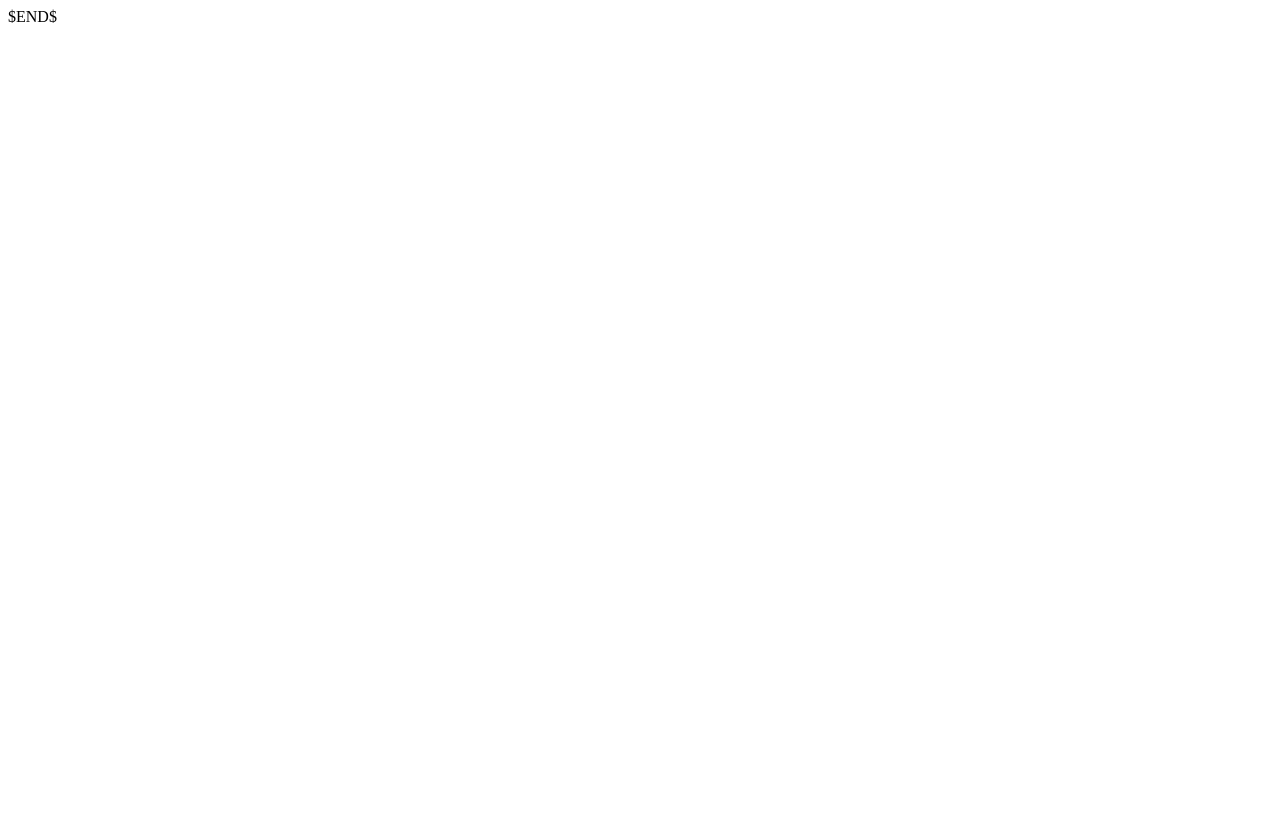
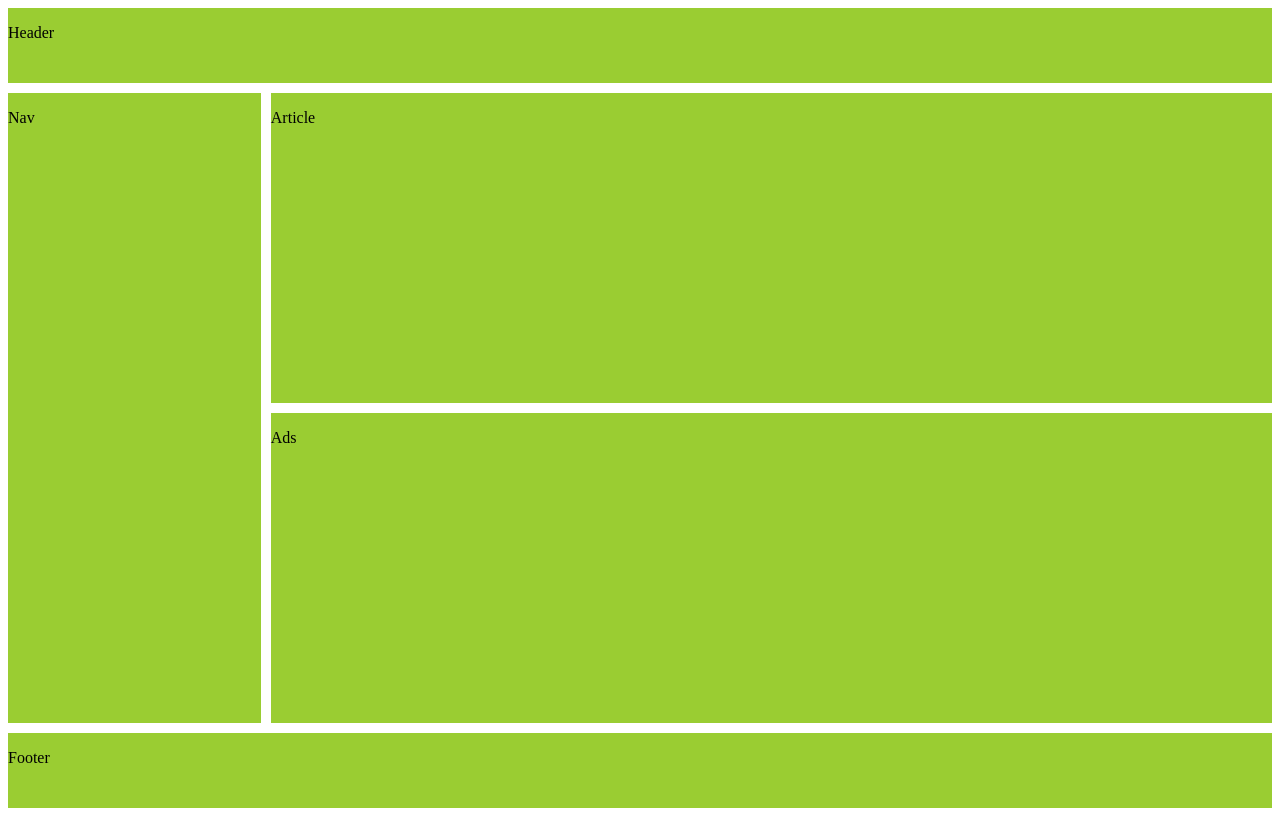
Before and after one commit to RiverRobins/codeup-web-excercises, a plain HTML site: page css-grid-layout-6.html in a window 1280 px wide. Drawn offline with Linux system fonts and the light colour scheme.

Commit message:
added layout 6

```diff
--- a/css-grid-layout-6.html
+++ b/css-grid-layout-6.html
@@ -2,9 +2,42 @@
 <html lang="en">
 <head>
     <meta charset="UTF-8">
-    <title>$Title$</title>
+    <title>Layout 6</title>
+    <style>
+        .grid-container {
+            display: grid;
+            height: 800px;
+            grid-template-rows: 75px 1fr 1fr 75px;
+            grid-template-columns: 20% 1fr 20%;
+            grid-gap: 10px;
+        }
+        .cont {
+            background-color: yellowgreen;
+        }
+        .header {
+            grid-area: 1 / 1 / 2 / 4;
+        }
+        .nav {
+            grid-area: 2 / 1 / 4 / 2;
+        }
+        .footer {
+            grid-area: 4 / 1 / -1 / -1;
+        }
+        .article {
+            grid-area: 2 / 2 / 3 / 4;
+        }
+        .ads {
+            grid-area: 3 / 2 / -2 / -1
+        }
+    </style>
 </head>
 <body>
-$END$
+<div class="grid-container">
+    <div class="header cont"><p class="content">Header</p></div>
+    <div class="nav cont"><p class="content">Nav</p></div>
+    <div class="article cont"><p class="content">Article</p></div>
+    <div class="ads cont"><p class="content">Ads</p></div>
+    <div class="footer cont"><p class="content">Footer</p></div>
+</div>
 </body>
 </html>
```
